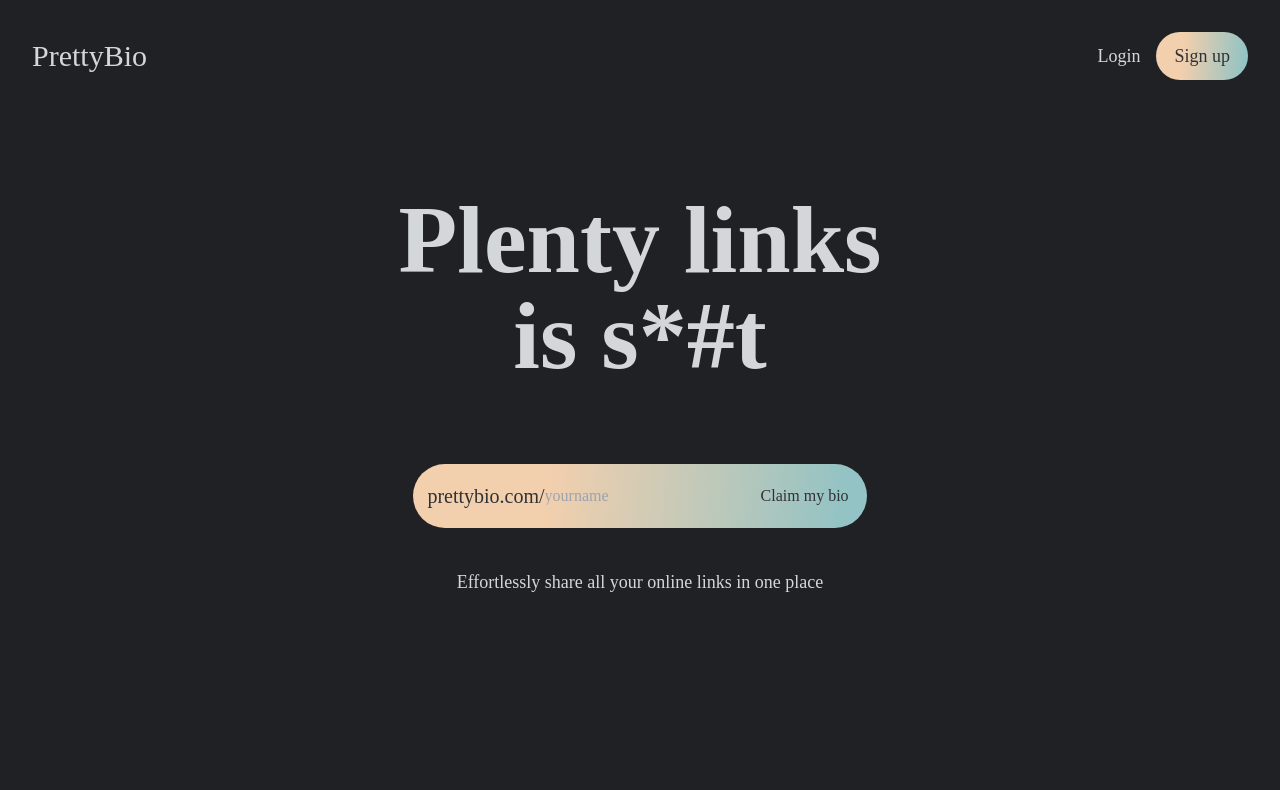
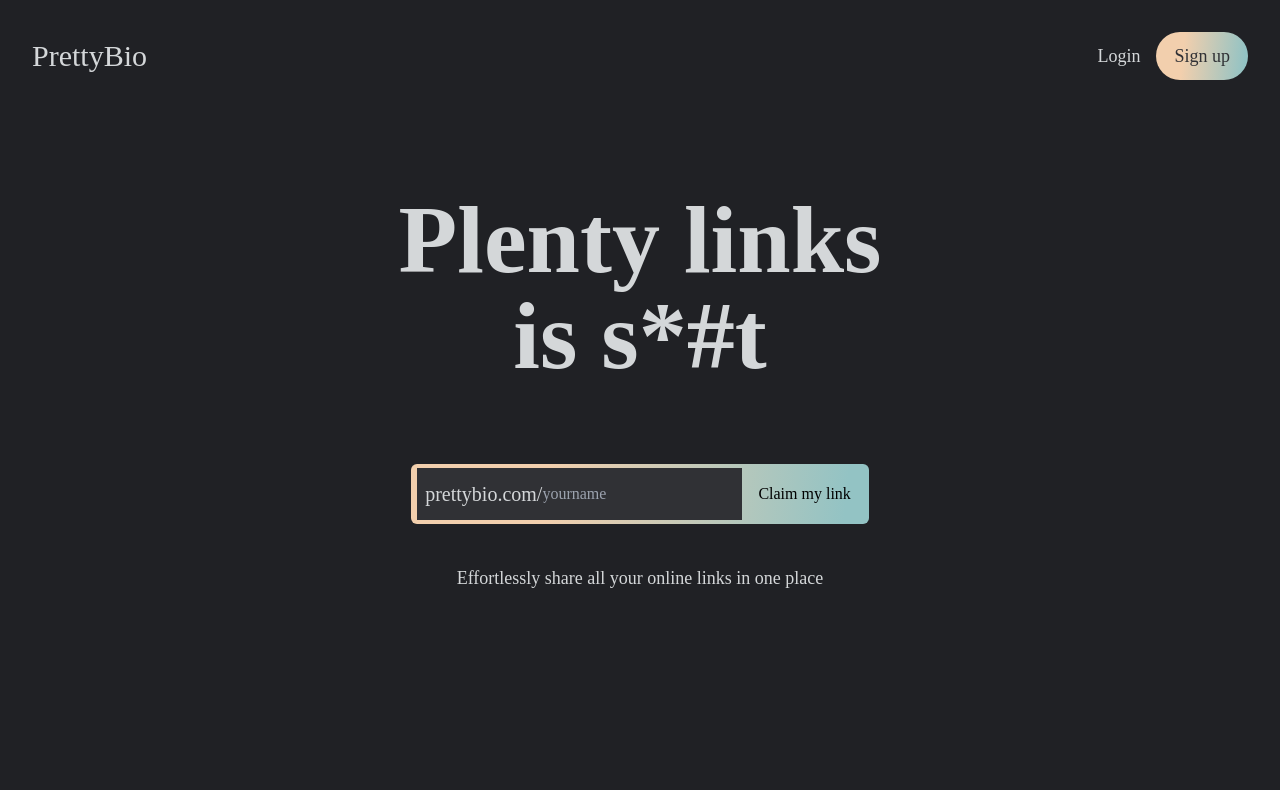
Before and after one commit to devtofunmi/prettybio, a Next.js app: page / in a window 1280 px wide. Shown: the top 790 px of the page. Built offline with nearby package versions, Linux system fonts and the light colour scheme; a web font is replaced by a local one.

Commit message:
change the gradient component

```diff
--- a/components/UserInput.jsx.jsx
+++ b/components/UserInput.jsx.jsx
@@ -1,6 +1,6 @@
 import Link from "next/link";
 import React from "react";
-import GradientBorder from "./GradientBorder";
+import HomeGradientBorder from "./HomeGradientBorder";
 
 const UserInput = () => {
   return (
@@ -9,9 +9,9 @@ const UserInput = () => {
       className="my-10 flex w-full justify-center items-center m-auto"
     >
       <div className="flex items-center text-btntext  justify-center w-full  md:w-[500px] lg:w-1/2  px-5  my-auto mx-auto text-sm  lg:text-lg rounded-md mt-10">
-        <GradientBorder>
-          <div className="flex items-center bg-transparent ml-1 pl-2 md:py-1 xm:text-[10px]  text-sm rounded-full">
-            <p className="py-3  text-[12px] md:text-base lg:text-xl ">
+        <HomeGradientBorder>
+          <div className="flex items-center bg-btntext ml-1 pl-2 md:my-[2px] xm:text-[10px]  text-sm ">
+            <p className="py-3  text-[12px] md:text-base lg:text-xl text-text ">
               prettybio.com/
             </p>
             <input
@@ -21,11 +21,11 @@ const UserInput = () => {
             />
           </div>
           <Link href="/Signup">
-            <button className="text-[12px] w-[100px] md:w-full md:text-base  py-2 lg:px-4 px-0 rounded-sm">
-              Claim my bio
+            <button className="text-[12px] text-black w-[100px] md:w-full md:text-base  py-2 lg:px-4 px-0 rounded-sm">
+              Claim my link
             </button>
           </Link>
-        </GradientBorder>
+        </HomeGradientBorder>
       </div>
     </div>
   );
```
